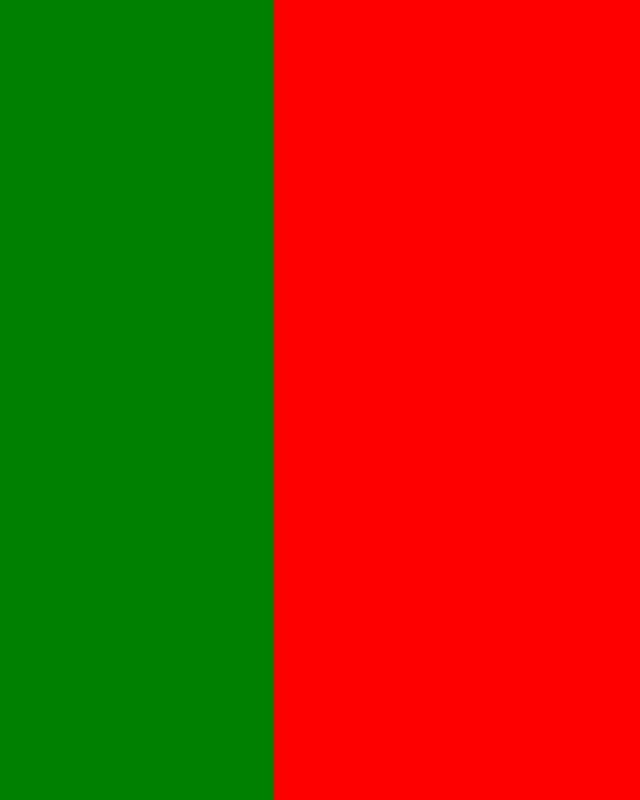
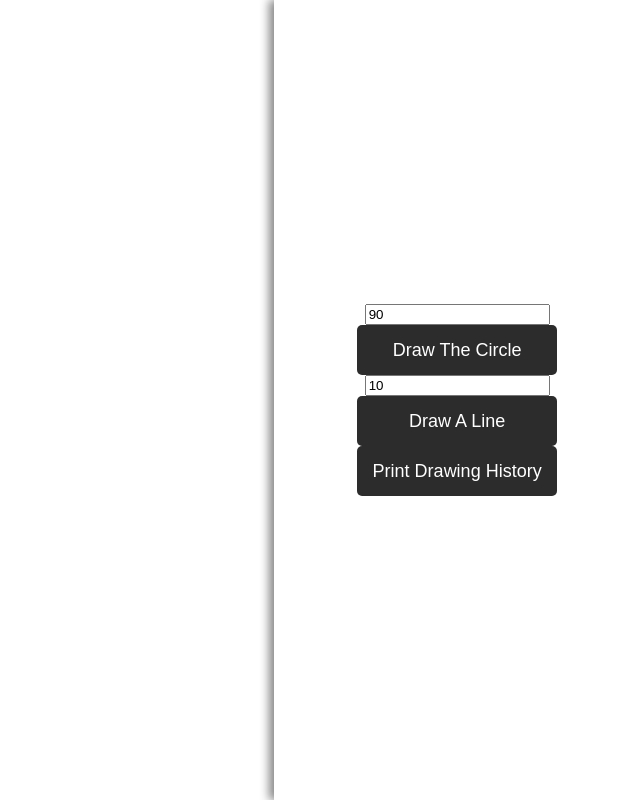
Before and after one commit to SilasNiewierra/string-painter, a React (Create React App) app: page / in a window 1280 px wide. Shown: the whole page, without its empty margins (640-1280 px from the left). Built offline with nearby package versions, Linux system fonts and the light colour scheme.

Commit message:
added basic drawing functionality

```diff
--- /dev/null
+++ b/src/_variables.scss
@@ -0,0 +1,2 @@
+$color_accent: hotpink;
+$color_primary: rgb(44, 44, 44);
--- a/src/views/painter/Painter.js
+++ b/src/views/painter/Painter.js
@@ -1,13 +1,119 @@
 import { Component } from "react";
 import './Painter.scss';
 
-class Painter extends Component{
+class Painter extends Component {
 
-    render(){
-        return(
+    constructor(props) {
+        super(props);
+        this.drawCircle = this.drawCircle.bind(this);
+        this.drawLine = this.drawLine.bind(this);
+        this.updateInputValue = this.updateInputValue.bind(this);
+        this.updateNextPoint = this.updateNextPoint.bind(this);
+        this.printList = this.printList.bind(this);
+        this.state = { stepSize: 90, nextPoint: 10, startPoint: 1 };
+        this.pointCoordinates = {};
+        this.drawingHistory = [];
+    }
+
+    updateInputValue(evt) {
+        this.setState({
+            stepSize: evt.target.value
+        });
+
+    }
+
+    updateNextPoint(evt) {
+        this.setState({
+            nextPoint: evt.target.value
+        });
+
+    }
+
+    drawCircle(steps) {
+        this.pointCoordinates = {};
+        var degree = 360 / steps;
+        var radian = degree * Math.PI / 180;
+        var size = 700;
+        var stepRadius = 6;
+        var canvas = document.getElementById('canvas');
+        var ctx = canvas.getContext("2d");
+
+        canvas.width = canvas.height = size;
+
+
+        var step = radian;
+        var h = size / 2;
+        var k = size / 2;
+        var r = size / 2 - stepRadius * 3;
+        ctx.strokeStyle = "rgb(0,0,0)";
+
+        ctx.beginPath();
+        var index = 1;
+        for (var theta = 0; theta < 2 * Math.PI; theta += step) {
+            let x = Math.floor(h + r * Math.cos(theta));
+            let y = Math.floor(k - r * Math.sin(theta));
+            this.pointCoordinates[index] = ([x, y]);
+            ctx.fillRect(x, y, stepRadius, stepRadius);
+            ctx.font = "10px Arial";
+            ctx.fillText(index, x, y - stepRadius);
+            index += 1;
+
+        }
+        ctx.closePath();
+    }
+
+    drawLine(end) {
+        var stepRadius = 6;
+        var canvas = document.getElementById('canvas');
+
+        var context = canvas.getContext('2d');
+        context.strokeStyle = "rgb(0,0,0)";
+        context.beginPath();
+
+        var x = this.pointCoordinates[this.state.startPoint][0] + stepRadius / 2;
+        var y = this.pointCoordinates[this.state.startPoint][1] + stepRadius / 2;
+        context.moveTo(x, y);
+
+        if (this.state.startPoint !== end) {
+            var new_x = this.pointCoordinates[end][0] + stepRadius / 2;
+            var new_y = this.pointCoordinates[end][1] + stepRadius / 2;
+            context.lineTo(new_x, new_y);
+            context.stroke();
+
+            this.drawingHistory.push(end);
+
+            this.setState({
+                startPoint: end
+            });
+        } else {
+            alert("the start and end point must be different");
+        }
+
+    }
+
+    printList() {
+        console.log(this.drawingHistory);
+    }
+
+    render() {
+        return (
             <div className="painter-wrapper">
-                <div className="painter"></div>
-                <div className="info"></div>
+                <div className="painter">
+
+                    <canvas id="canvas"></canvas>
+
+                </div>
+                <div className="info">
+
+                    <input value={this.state.stepSize} onChange={this.updateInputValue} />
+                    <button className="config-button" onClick={() => this.drawCircle(this.state.stepSize)}>Draw The Circle</button>
+
+                    <input value={this.state.nextPoint} onChange={this.updateNextPoint} />
+                    <button className="config-button" onClick={() => this.drawLine(this.state.nextPoint)} >Draw A Line</button>
+
+
+                    <button className="config-button" onClick={() => this.printList()} >Print Drawing History</button>
+                </div>
             </div>
         );
     }
--- a/src/views/painter/Painter.scss
+++ b/src/views/painter/Painter.scss
@@ -1,23 +1,54 @@
-.painter-wrapper{
-    display:flex;
+@import "../../variables";
+
+.painter-wrapper {
+    display: flex;
     flex-direction: row;
     height: 100%;
 }
 
-.painter{
+.painter {
+    display: flex;
+    align-items: center;
+    justify-content: center;
+    height: 100%;
+    background-color: white;
     flex: 5;
-    background-color: green;
-    height: 100%;
+
     content: "";
 }
 
-.info{
-    flex:2;
-    background-color: red;
+.info {
+    display: flex;
+    flex-direction: column;
+    align-items: center;
+    justify-content: center;
+    height: 100%;
+    background-color: white;
+    filter: drop-shadow(-5px 0px 5px rgb(136, 136, 136));
+    flex: 2;
 }
 
-@media (max-width: 800px){
-    .painter-wrapper{
+.config-button {
+    width: 200px;
+    height: 50px;
+    border: none;
+    border-radius: 5px;
+    font-size: large;
+    color: white;
+    background-color: $color_primary;
+    transition: 0.2s;
+    outline: none;
+
+    &:hover {
+        // transform: scale(1.1);
+        background-color: $color_primary;
+        opacity: 0.8;
+
+    }
+}
+
+@media (max-width: 800px) {
+    .painter-wrapper {
         flex-direction: column;
     }
 }
```
